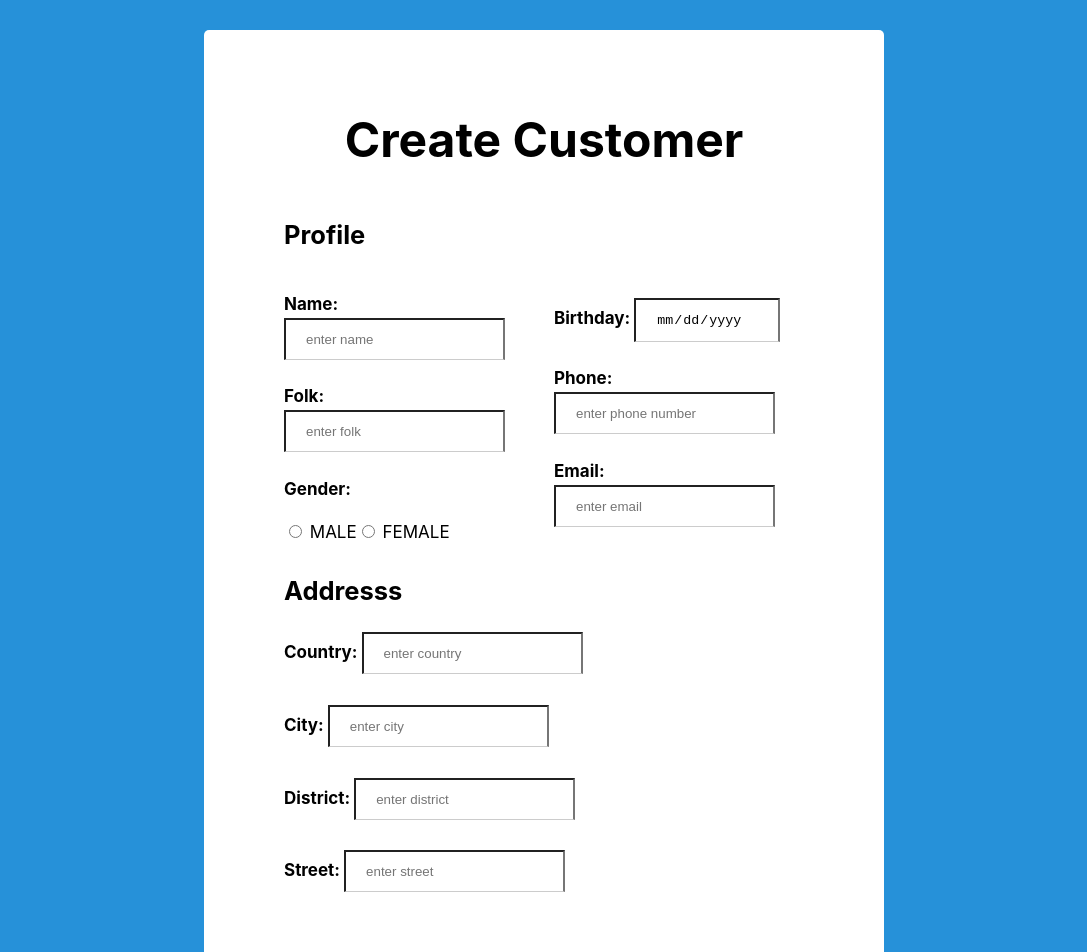
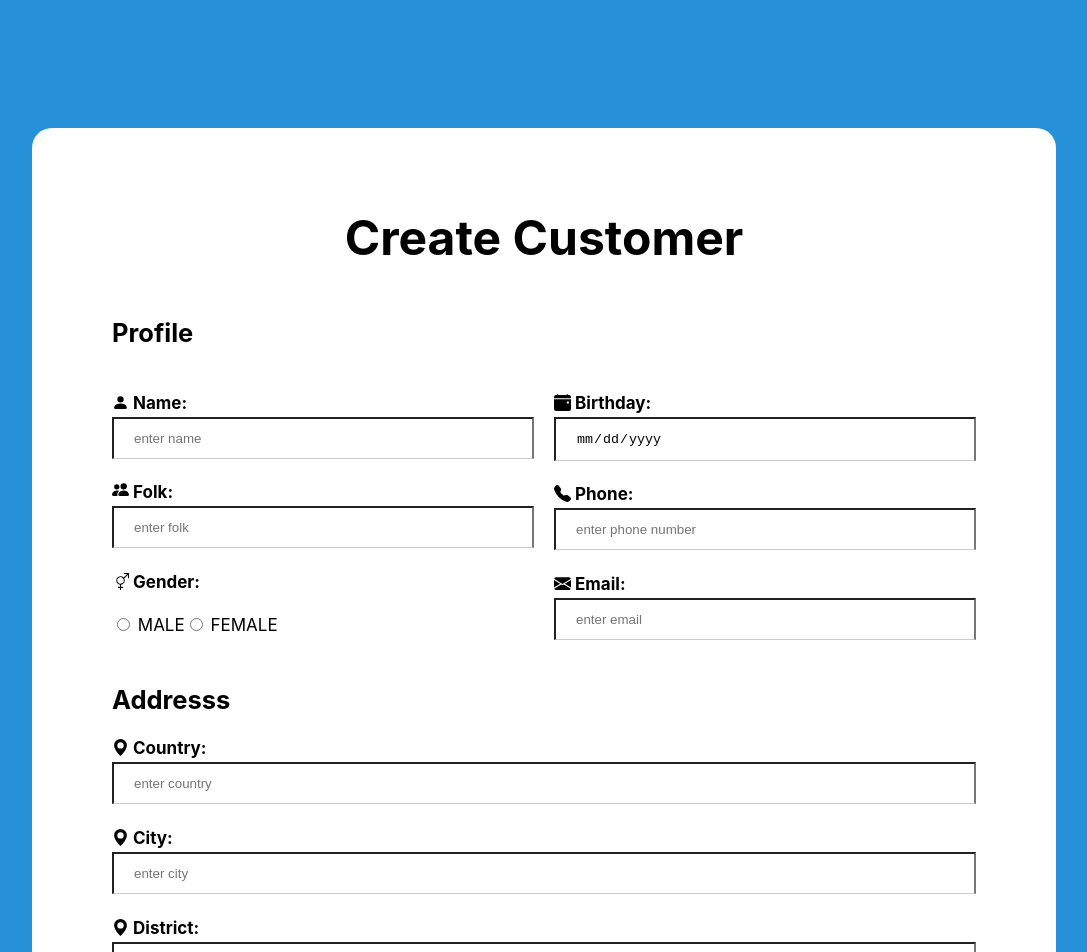
Before and after one commit to Tskiser/Quannie, a React (Create React App) app in the folder InsuranceCard/demofrontend/: page /create-customer in a window 1280 px wide. Shown: the top 952 px of the page, without its empty margins (96-1183 px from the left). Built offline with nearby package versions, Linux system fonts and the light colour scheme.

Commit message:
Revert "Revert "adding css and icon and fixing flex issue for createCustomer""

```diff
--- a/InsuranceCard/demofrontend/src/styles/createCustomer.scss
+++ b/InsuranceCard/demofrontend/src/styles/createCustomer.scss
@@ -1,8 +1,7 @@
 .container-create-Cus {
-    padding: 0 200px;
     font-size: 17px;
     background-color: #2691d9;
-    padding: 30px 300px;
+    padding: 10%;
 }
 
 .container-create-Cus h1 {
@@ -18,7 +17,7 @@
 .main-create-Cus {
     background-color: #fff;
     padding: 80px;
-    border-radius: 5px;
+    border-radius: 20px;
 }
 
 .flex-profile {
@@ -35,6 +34,8 @@
     display: inline-block;
     border-bottom: 1px solid #ccc;
     box-sizing: border-box;
+    display: flex;
+    width: 100%;
 }
 
 .container button:hover {
--- a/InsuranceCard/demofrontend/src/styles/createStaff.scss
+++ b/InsuranceCard/demofrontend/src/styles/createStaff.scss
@@ -17,7 +17,7 @@
 .main-create-staff {
     background-color: #fff;
     padding: 80px;
-    border-radius: 5px;
+    border-radius: 20px;
 }
 
 .flex-profile {
--- a/InsuranceCard/demofrontend/src/views/CreateCustomer.js
+++ b/InsuranceCard/demofrontend/src/views/CreateCustomer.js
@@ -1,5 +1,15 @@
 import { useState } from 'react';
 import '../styles/createCustomer.scss';
+import {
+  BsFillPersonFill,
+  BsFillCalendarEventFill,
+  BsFillTelephoneFill,
+  BsEnvelopeFill,
+  BsFillPeopleFill,
+  BsGenderAmbiguous,
+  BsGeoAltFill,
+} from "react-icons/bs";
+
 const GMale = 'male';
 const GFemale = 'female';
 const CreateCus = () => {
@@ -29,7 +39,7 @@ const CreateCus = () => {
             <div className="flex-container-profile">
               <div className="left-profile flex-profile">
                 <h4>
-                  Name:{' '}
+                <BsFillPersonFill className="icon" /> Name:{' '}
                   <input
                     placeholder="enter name"
                     value={profileCus.name}
@@ -42,7 +52,7 @@ const CreateCus = () => {
                   />
                 </h4>
                 <h4>
-                  Folk:{' '}
+                <BsFillPeopleFill className="input" /> Folk:{" "}
                   <input
                     placeholder="enter folk"
                     value={profileCus.folk}
@@ -55,7 +65,7 @@ const CreateCus = () => {
                   />
                 </h4>
                 <h4>
-                  Gender: <br />
+                <BsGenderAmbiguous className="icon" /> Gender: <br />
                 </h4>
                 <input
                   type="radio"
@@ -76,7 +86,7 @@ const CreateCus = () => {
               </div>
               <div className="right-profile flex-profile">
                 <h4>
-                  Birthday:{' '}
+                <BsFillCalendarEventFill className="icon" /> Birthday:{' '}
                   <input
                     type="date"
                     value={profileCus.birthday}
@@ -89,7 +99,7 @@ const CreateCus = () => {
                   />
                 </h4>
                 <h4>
-                  Phone:{' '}
+                <BsFillTelephoneFill className="icon" /> Phone:{' '}
                   <input
                     type="number"
                     placeholder="enter phone number"
@@ -103,7 +113,7 @@ const CreateCus = () => {
                   />
                 </h4>
                 <h4>
-                  Email:{' '}
+                <BsEnvelopeFill className="icon" /> Email:{' '}
                   <input
                     type="email"
                     placeholder="enter email"
@@ -122,7 +132,7 @@ const CreateCus = () => {
           <div className="Address">
             <h2>Addresss</h2>
             <h4>
-              Country:{' '}
+            <BsGeoAltFill className="icon" /> Country:{' '}
               <input
                 placeholder="enter country"
                 value={addressCus.country}
@@ -132,7 +142,7 @@ const CreateCus = () => {
               />
             </h4>
             <h4>
-              City:{' '}
+            <BsGeoAltFill className="icon" /> City:{' '}
               <input
                 placeholder="enter city"
                 value={addressCus.city}
@@ -142,7 +152,7 @@ const CreateCus = () => {
               />
             </h4>
             <h4>
-              District:{' '}
+            <BsGeoAltFill className="icon" /> District:{' '}
               <input
                 placeholder="enter district "
                 value={addressCus.district}
@@ -155,7 +165,7 @@ const CreateCus = () => {
               />
             </h4>
             <h4>
-              Street:{' '}
+            <BsGeoAltFill className="icon" /> Street:{' '}
               <input
                 placeholder="enter street"
                 value={addressCus.street}
```
